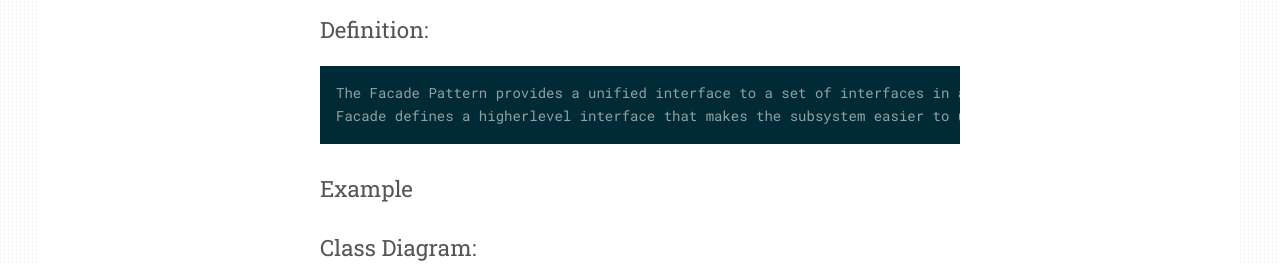
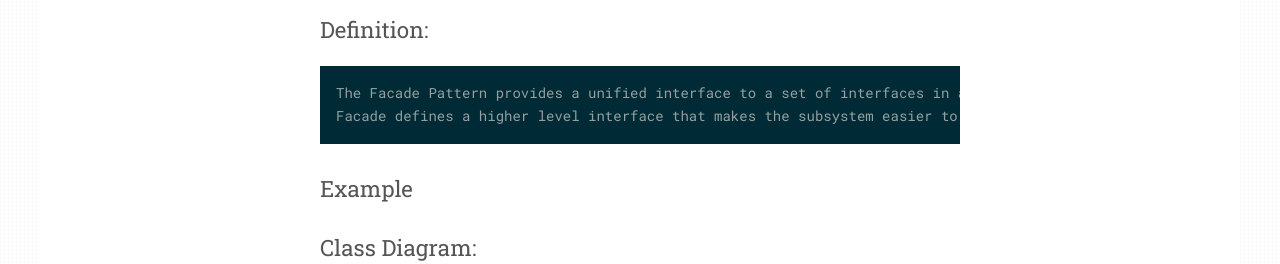
Before and after one commit to Thomasvanausloos/Thomasvanausloos.github.io, a Jekyll site: the page built from _posts/2018-06-03-facade-pattern.md, in a window 1280 px wide. Shown: the part 463-727 px from the top of the page. Built offline with Jekyll 4.4.1, drawn with Linux system fonts in a browser that asks for light colours; grey boxes are pictures that could not be loaded.

Commit message:
commit before cleaning up my pc

````diff
--- a/_posts/2018-06-03-facade-pattern.md
+++ b/_posts/2018-06-03-facade-pattern.md
@@ -11,7 +11,7 @@ tags: [java]
 
 ```
 The Facade Pattern provides a unified interface to a set of interfaces in a subsytem.
-Facade defines a higherlevel interface that makes the subsystem easier to use.
+Facade defines a higher level interface that makes the subsystem easier to use.
 ```
 
 ### Example
````
Also changed, not shown: _posts/2018-09-21-state-pattern.md (+2 -1 lines).
